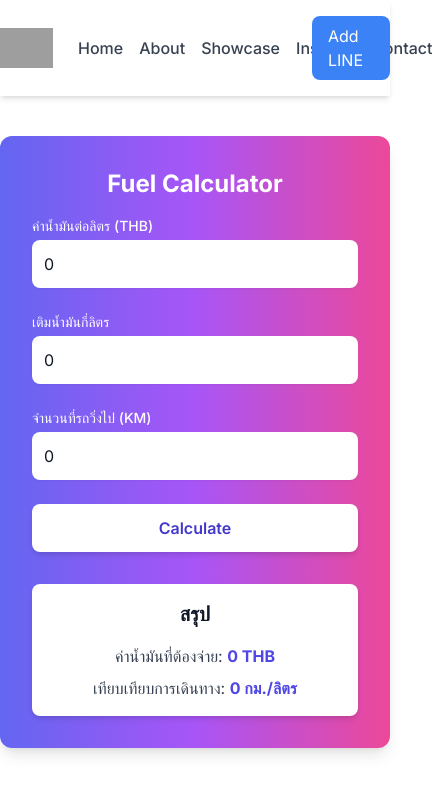
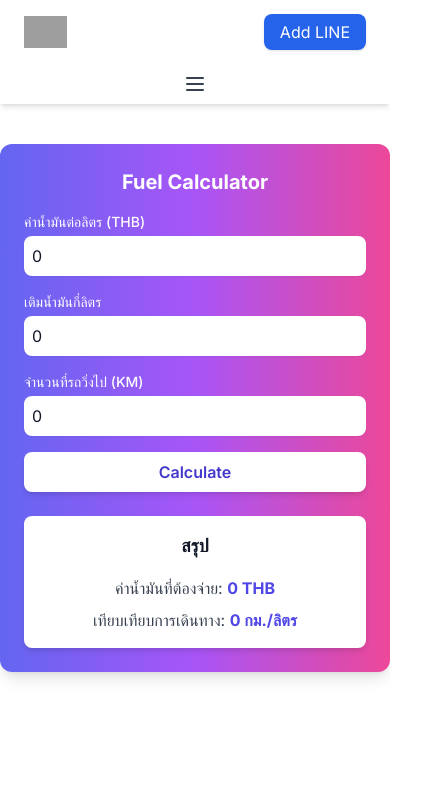
Before and after one commit to nconnect-th/next-fuel-calculator, a Next.js app: page / in a window 390 px wide. Shown: the top 794 px of the page, 432 px wide, since content can reach past the window. Built offline with nearby package versions, Linux system fonts and the light colour scheme; grey boxes are pictures that could not be loaded.

Commit message:
Update Reponsive

```diff
--- a/app/page.tsx
+++ b/app/page.tsx
@@ -19,10 +19,10 @@ export default function FuelCalculator() {
   };
 
   return (
-    <div className="max-w-lg mx-auto mt-10 p-8 bg-gradient-to-r from-indigo-500 via-purple-500 to-pink-500 rounded-xl shadow-lg text-white">
-      <h2 className="text-2xl font-bold text-center mb-4">Fuel Calculator</h2>
+    <div className="max-w-lg mx-auto mt-10 p-6 md:p-8 bg-gradient-to-r from-indigo-500 via-purple-500 to-pink-500 rounded-xl shadow-lg text-white">
+      <h2 className="text-xl md:text-2xl font-bold text-center mb-4">Fuel Calculator</h2>
 
-      <form className="space-y-6">
+      <form className="space-y-4 md:space-y-6">
         <div>
           <label htmlFor="fuelPerLiter" className="block text-sm font-medium">
             ค่าน้ำมันต่อลิตร (THB)
@@ -32,7 +32,7 @@ export default function FuelCalculator() {
             type="number"
             value={fuelPerLiter}
             onChange={(e) => setFuelPerLiter(parseFloat(e.target.value))}
-            className="mt-1 block w-full rounded-lg border-0 p-3 bg-white text-gray-900 shadow-sm focus:ring-2 focus:ring-offset-2 focus:ring-indigo-500 focus:outline-none"
+            className="mt-1 block w-full rounded-lg border-0 p-2 md:p-3 bg-white text-gray-900 shadow-sm focus:ring-2 focus:ring-offset-2 focus:ring-indigo-500 focus:outline-none"
             placeholder="Enter fuel price per liter"
           />
         </div>
@@ -46,7 +46,7 @@ export default function FuelCalculator() {
             type="number"
             value={maxLiters}
             onChange={(e) => setMaxLiters(parseFloat(e.target.value))}
-            className="mt-1 block w-full rounded-lg border-0 p-3 bg-white text-gray-900 shadow-sm focus:ring-2 focus:ring-offset-2 focus:ring-indigo-500 focus:outline-none"
+            className="mt-1 block w-full rounded-lg border-0 p-2 md:p-3 bg-white text-gray-900 shadow-sm focus:ring-2 focus:ring-offset-2 focus:ring-indigo-500 focus:outline-none"
             placeholder="Enter maximum liters"
           />
         </div>
@@ -60,7 +60,7 @@ export default function FuelCalculator() {
             type="number"
             value={rangeKm}
             onChange={(e) => setRangeKm(parseFloat(e.target.value))}
-            className="mt-1 block w-full rounded-lg border-0 p-3 bg-white text-gray-900 shadow-sm focus:ring-2 focus:ring-offset-2 focus:ring-indigo-500 focus:outline-none"
+            className="mt-1 block w-full rounded-lg border-0 p-2 md:p-3 bg-white text-gray-900 shadow-sm focus:ring-2 focus:ring-offset-2 focus:ring-indigo-500 focus:outline-none"
             placeholder="Enter range in kilometers"
           />
         </div>
@@ -69,15 +69,15 @@ export default function FuelCalculator() {
           <button
             type="button"
             onClick={calculate}
-            className="w-full py-3 px-4 bg-white text-indigo-700 font-semibold rounded-lg shadow-md hover:bg-indigo-50 focus:outline-none focus:ring-2 focus:ring-offset-2 focus:ring-indigo-500"
+            className="w-full py-2 md:py-3 px-4 bg-white text-indigo-700 font-semibold rounded-lg shadow-md hover:bg-indigo-50 focus:outline-none focus:ring-2 focus:ring-offset-2 focus:ring-indigo-500"
           >
             Calculate
           </button>
         </div>
       </form>
 
-      <div className="mt-8 p-4 bg-white text-gray-900 rounded-lg shadow-md">
-        <h3 className="text-xl font-semibold text-center">สรุป</h3>
+      <div className="mt-6 md:mt-8 p-4 md:p-6 bg-white text-gray-900 rounded-lg shadow-md">
+        <h3 className="text-lg md:text-xl font-semibold text-center">สรุป</h3>
         <p className="mt-4 text-center text-gray-700">
           ค่าน้ำมันที่ต้องจ่าย: <strong className="text-indigo-600">{totalCost} THB</strong>
         </p>
--- a/components/Header.tsx
+++ b/components/Header.tsx
@@ -1,64 +1,64 @@
-import React from 'react';
-import '../styles/globals.css';
-
+import Link from 'next/link';
 
 export default function Header() {
   return (
-    <header className="bg-white shadow-md py-4">
-      <div className="container mx-auto flex items-center justify-between">
-        {/* Column One: Logo */}
-        <div className="w-1/5">
-          <a href="https://www.nconnect.asia/">
+    <header className="bg-white shadow-md">
+      <div className="container mx-auto flex justify-between items-center py-4 px-6 md:px-12">
+        {/* Logo */}
+        <div className="w-1/3 md:w-1/5">
+          <Link href="https://www.nconnect.asia/">
             <img
               src="https://www.nconnect.asia/wp-content/uploads/2024/06/SQ.png"
               alt="nConnect Logo"
-              className="h-10"
+              className="h-8 md:h-10"
             />
-          </a>
+          </Link>
         </div>
 
-        {/* Column Two: Menu */}
-        <nav className="w-3/5">
-          <ul className="flex justify-around space-x-4 text-gray-700 font-medium">
-            <li>
-              <a href="https://www.nconnect.asia/" className="hover:text-blue-500">
-                Home
-              </a>
-            </li>
-            <li>
-              <a href="https://www.nconnect.asia/about" className="hover:text-blue-500">
-                About
-              </a>
-            </li>
-            <li>
-              <a href="https://www.nconnect.asia/work" className="hover:text-blue-500">
-                Showcase
-              </a>
-            </li>
-            <li>
-              <a href="http://insights.nconnect.asia" className="hover:text-blue-500">
-                Insights
-              </a>
-            </li>
-            <li>
-              <a href="https://www.nconnect.asia/contact" className="hover:text-blue-500">
-                Contact
-              </a>
-            </li>
-          </ul>
+        {/* Navigation Links */}
+        <nav className="hidden md:flex w-3/5 justify-around items-center space-x-4">
+          <Link href="https://www.nconnect.asia/">
+            <a className="text-gray-700 hover:text-indigo-600">Home</a>
+          </Link>
+          <Link href="https://www.nconnect.asia/about">
+            <a className="text-gray-700 hover:text-indigo-600">About</a>
+          </Link>
+          <Link href="https://www.nconnect.asia/work">
+            <a className="text-gray-700 hover:text-indigo-600">Showcase</a>
+          </Link>
+          <Link href="http://insights.nconnect.asia">
+            <a className="text-gray-700 hover:text-indigo-600">Insights</a>
+          </Link>
+          <Link href="https://www.nconnect.asia/contact">
+            <a className="text-gray-700 hover:text-indigo-600">Contact</a>
+          </Link>
         </nav>
 
-        {/* Column Three: Call to Action */}
-        <div className="w-1/5 flex justify-end">
+        {/* Call to Action Button */}
+        <div className="w-1/3 md:w-1/5 flex justify-end">
+          <Link href="https://to.nconnect.asia/nConnectLINE">
             <a
-            href="https://to.nconnect.asia/nConnectLINE"
               target="_blank"
               rel="noopener noreferrer"
-            className="bg-blue-500 text-white px-4 py-2 rounded-lg hover:bg-blue-600"
+              className="bg-blue-600 text-white py-2 px-4 rounded-lg shadow hover:bg-blue-500 text-center"
             >
               Add LINE
             </a>
+          </Link>
         </div>
+      </div>
+
+      {/* Mobile Navigation (Hamburger Menu) */}
+      <div className="md:hidden flex justify-center py-2">
+        <button
+          type="button"
+          className="text-gray-700 hover:text-indigo-600"
+          onClick={() => alert('Open mobile menu')}
+        >
+          <svg className="h-6 w-6" fill="none" stroke="currentColor" viewBox="0 0 24 24" xmlns="http://www.w3.org/2000/svg">
+            <path strokeLinecap="round" strokeLinejoin="round" strokeWidth="2" d="M4 6h16M4 12h16M4 18h16"></path>
+          </svg>
+        </button>
       </div>
     </header>
   );
```
Lines whose indentation alone changed are shown as unchanged.
